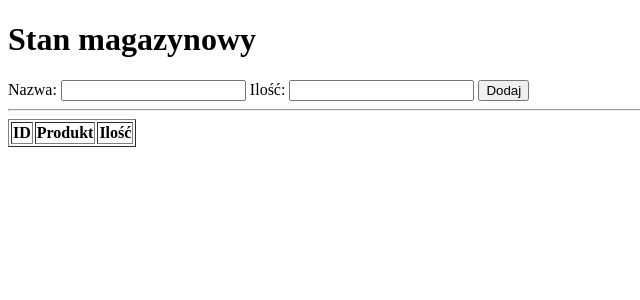
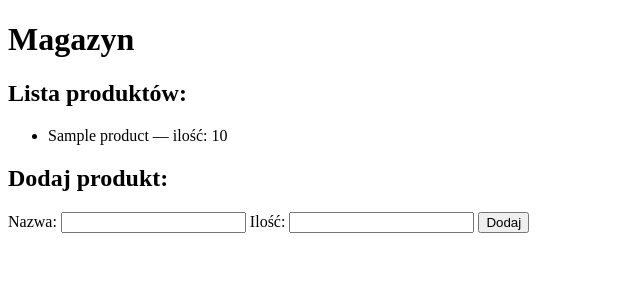
Before and after one commit to kris19000/magazyn, a Flask app: page / in a window 1280 px wide. Shown: the top 300 px of the page, without its empty margins (0-640 px from the left). Run offline with Flask 3, Linux system fonts and the light colour scheme; tables that the repository leaves empty hold one stand-in row (values such as "Sample post"); lists and menus that the app fills with data are empty.

Commit message:
Update index.html

```diff
--- a/templates/index.html
+++ b/templates/index.html
@@ -1,37 +1,23 @@
-
-
-
-
 <!DOCTYPE html>
 <html>
 <head>
-    <meta charset="UTF-8">
     <title>Magazyn</title>
 </head>
 <body>
+    <h1>Magazyn</h1>
 
-<h1>Stan magazynowy</h1>
-<form action="/add" method="post">
-    Nazwa: <input type="text" name="name" required>
-    Ilość: <input type="number" name="quantity" required>
-    <button type="submit">Dodaj</button>
-</form>
-<hr>
+    <h2>Lista produktów:</h2>
+    <ul>
+        {% for product in products %}
+            <li>{{ product[0] }} — ilość: {{ product[1] }}</li>
+        {% endfor %}
+    </ul>
 
-<table border="1">
-    <tr>
-        <th>ID</th>
-        <th>Produkt</th>
-        <th>Ilość</th>
-    </tr>
-    {% for p in produkty %}
-    <tr>
-        <td>{{ p[0] }}</td>
-        <td>{{ p[1] }}</td>
-        <td>{{ p[2] }}</td>
-    </tr>
-    {% endfor %}
-</table>
-
+    <h2>Dodaj produkt:</h2>
+    <form action="{{ url_for('add_product') }}" method="post">
+        Nazwa: <input type="text" name="name" required>
+        Ilość: <input type="number" name="quantity" required>
+        <button type="submit">Dodaj</button>
+    </form>
 </body>
 </html>
```
